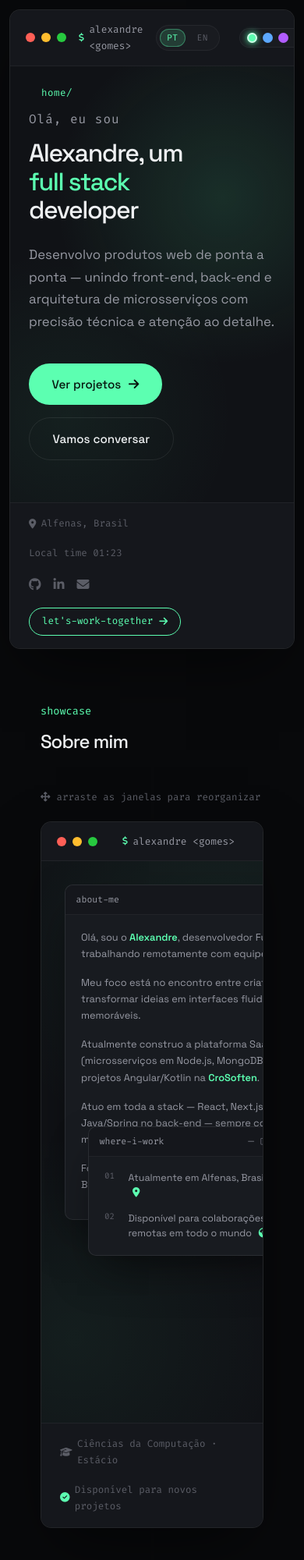
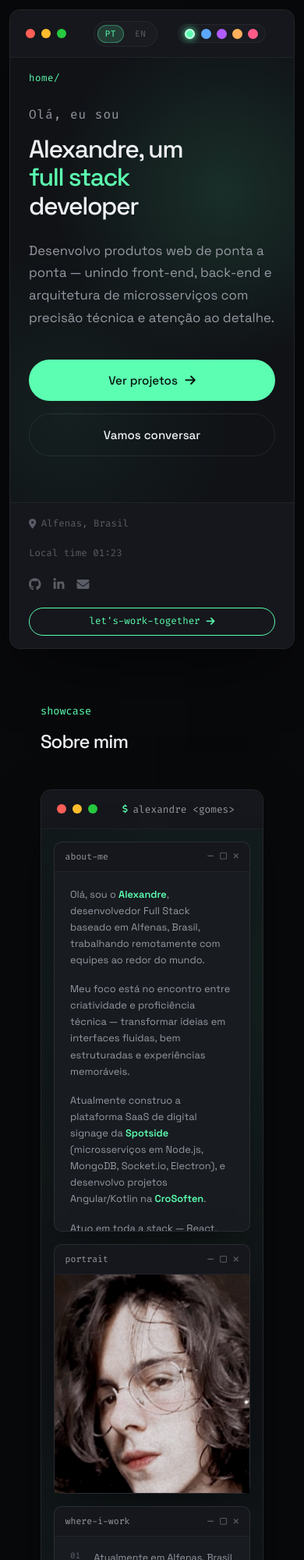
Before and after one commit to Alexandregv1080p/Portf-lio, a plain HTML site: page index.html in a window 390 px wide. Shown: the top 2000 px of the page at 78% size. Drawn offline with Linux system fonts and the light colour scheme.

Commit message:
Melhora responsivo: painéis about em mobile, window-bar, 480px e botões

```diff
--- a/css.css
+++ b/css.css
@@ -761,12 +761,59 @@ ul { list-style: none; }
   .window-footer { flex-direction: column; align-items: flex-start; }
   .about-portrait { flex-direction: column; }
   .shape { display: none; }
+
+  /* Window chrome: ocultar ações desnecessárias */
+  .win-actions { display: none; }
+  .hero .window-title { display: none; }
+  .drag-hint { display: none; }
+
+  /* Crumb: ajustar posição relativa ao novo padding */
+  .crumb { left: 1.5rem; top: 1rem; }
+
+  /* About panels: transformar canvas absoluto em coluna fluida */
+  .desktop-canvas {
+    position: static;
+    min-height: auto;
+    overflow: visible;
+    display: flex;
+    flex-direction: column;
+    gap: 1rem;
+    padding: 1rem;
+  }
+  .panel {
+    position: static !important;
+    width: 100% !important;
+    top: auto !important;
+    left: auto !important;
+  }
+
+  /* Hero footer: CTA em largura total */
+  .footer-cta { width: 100%; justify-content: center; }
+
+  /* Contato: padding menor nos cards */
+  .contact-card-item { padding: 0.9rem 1rem; }
 }
 
 @media (max-width: 480px) {
   .hero-title { font-size: 2rem; }
   .showcase-title { font-size: 1.5rem; }
   .section { padding-top: 3.5rem; padding-bottom: 3.5rem; }
+
+  /* Window bar: envolver itens se necessário */
+  .window-bar { flex-wrap: wrap; row-gap: 0.4rem; }
+
+  /* Experiência: título menor */
+  .exp-role { font-size: 1.1rem; }
+
+  /* Projetos: padding ainda mais compacto */
+  .project-row { padding: 1.1rem 0.75rem; gap: 0.5rem; }
+
+  /* Hero ações em coluna no iPhone SE */
+  .hero-actions { flex-direction: column; align-items: flex-start; }
+  .btn-glow, .btn-ghost { width: 100%; justify-content: center; }
+
+  /* Tags de habilidade: menor */
+  .tag { font-size: 0.72rem; padding: 0.25rem 0.65rem; }
 }
 
 /* ===========================
```
